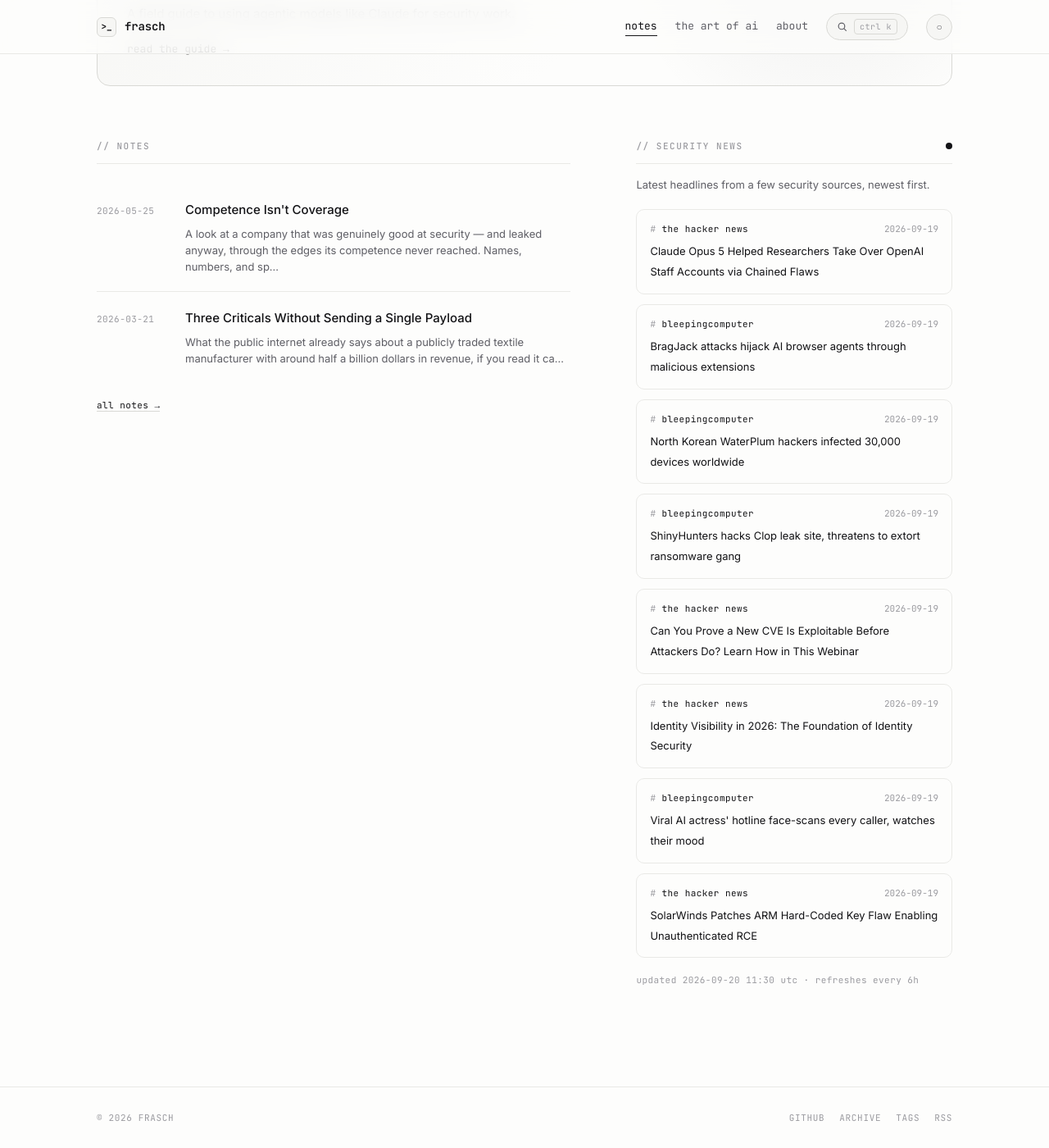
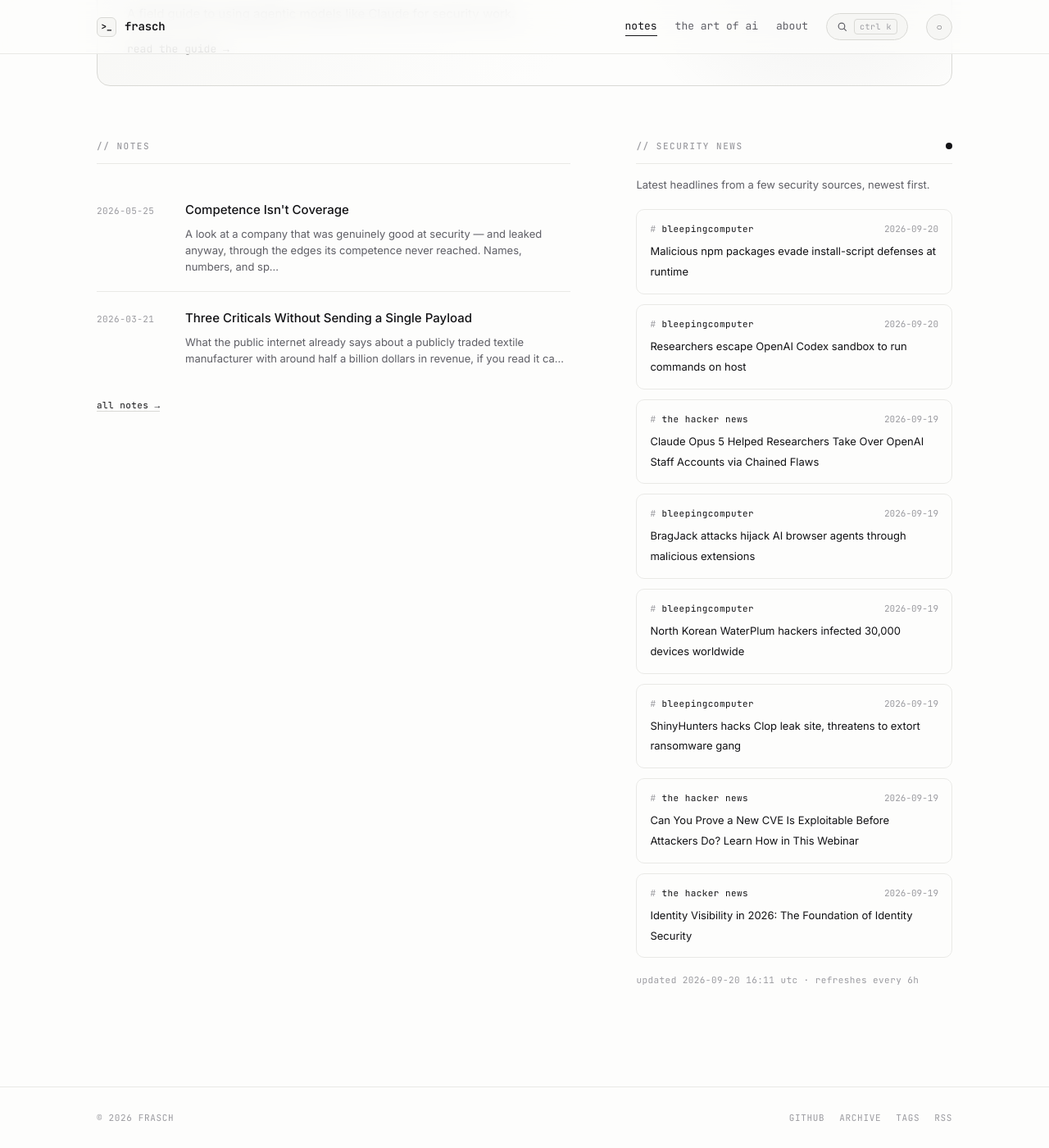
Before and after one commit to whoisfrasch/frasch, a Jekyll site: the page built from index.html, in a window 1280 px wide and 1400 px high, scrolled down 615 px. Shown: the whole window at 82% size. Built offline with Jekyll 4.4.1, drawn with Linux system fonts in a browser that asks for light colours.

Commit message:
Refresh security news feed

```diff
--- a/_data/news.json
+++ b/_data/news.json
@@ -1,6 +1,18 @@
 {
-  "updated": "2026-09-20T11:30:13Z",
+  "updated": "2026-09-20T16:11:31Z",
   "items": [
+    {
+      "source": "bleepingcomputer",
+      "title": "Malicious npm packages evade install-script defenses at runtime",
+      "link": "https://www.bleepingcomputer.com/news/security/malicious-npm-packages-evade-install-script-defenses-at-runtime/",
+      "date": "2026-09-20T14:11:21Z"
+    },
+    {
+      "source": "bleepingcomputer",
+      "title": "Researchers escape OpenAI Codex sandbox to run commands on host",
+      "link": "https://www.bleepingcomputer.com/news/security/researchers-escape-openai-codex-sandbox-to-run-commands-on-host/",
+      "date": "2026-09-20T12:00:00Z"
+    },
     {
       "source": "the hacker news",
       "title": "Claude Opus 5 Helped Researchers Take Over OpenAI Staff Accounts via Chained Flaws",
@@ -36,18 +48,6 @@
       "title": "Identity Visibility in 2026: The Foundation of Identity Security",
       "link": "https://thehackernews.com/2026/09/identity-visibility-in-2026-foundation.html",
       "date": "2026-09-19T13:28:41Z"
-    },
-    {
-      "source": "bleepingcomputer",
-      "title": "Viral AI actress' hotline face-scans every caller, watches their mood",
-      "link": "https://www.bleepingcomputer.com/news/security/viral-ai-actress-hotline-face-scans-every-caller-watches-their-mood/",
-      "date": "2026-09-19T11:38:20Z"
-    },
-    {
-      "source": "the hacker news",
-      "title": "SolarWinds Patches ARM Hard-Coded Key Flaw Enabling Unauthenticated RCE",
-      "link": "https://thehackernews.com/2026/09/solarwinds-patches-arm-hard-coded-key.html",
-      "date": "2026-09-19T09:31:17Z"
     }
   ]
 }
```
